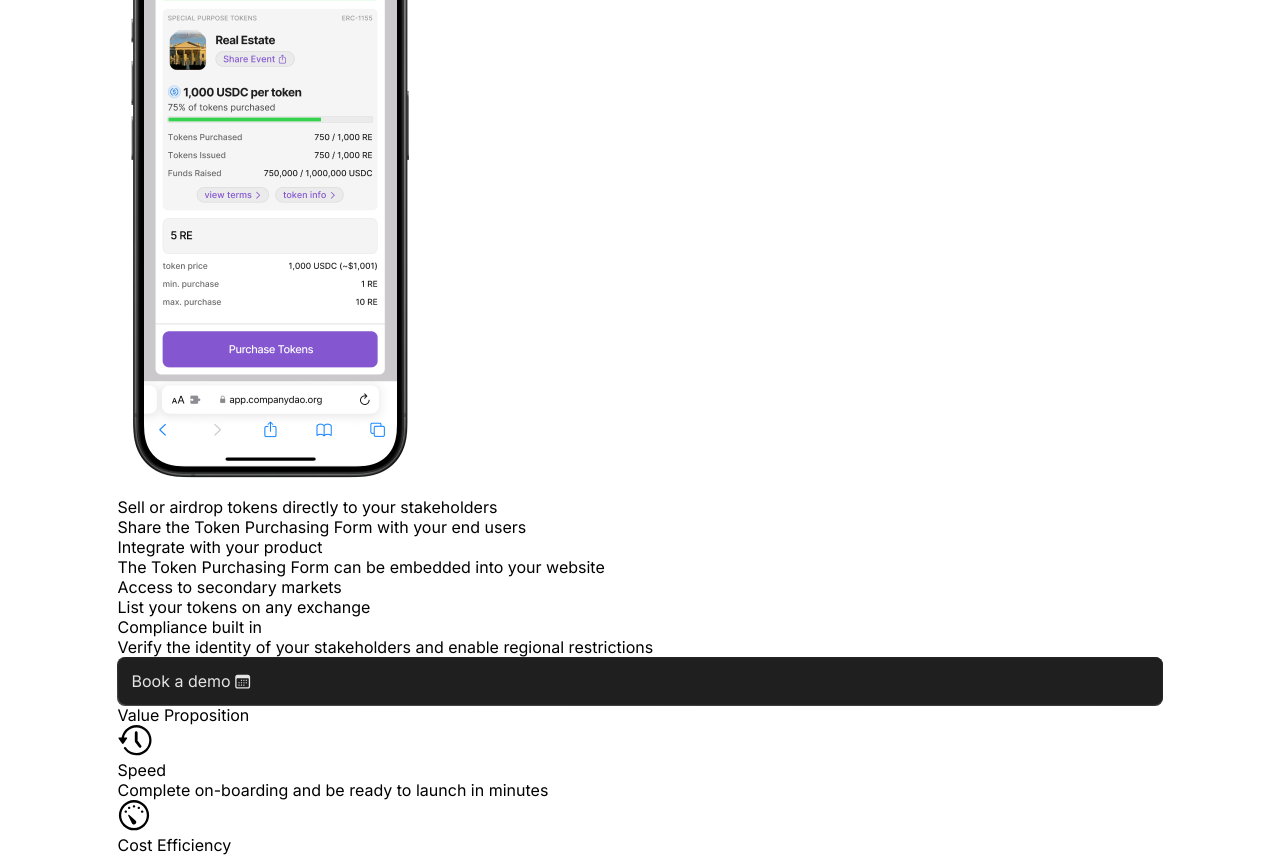
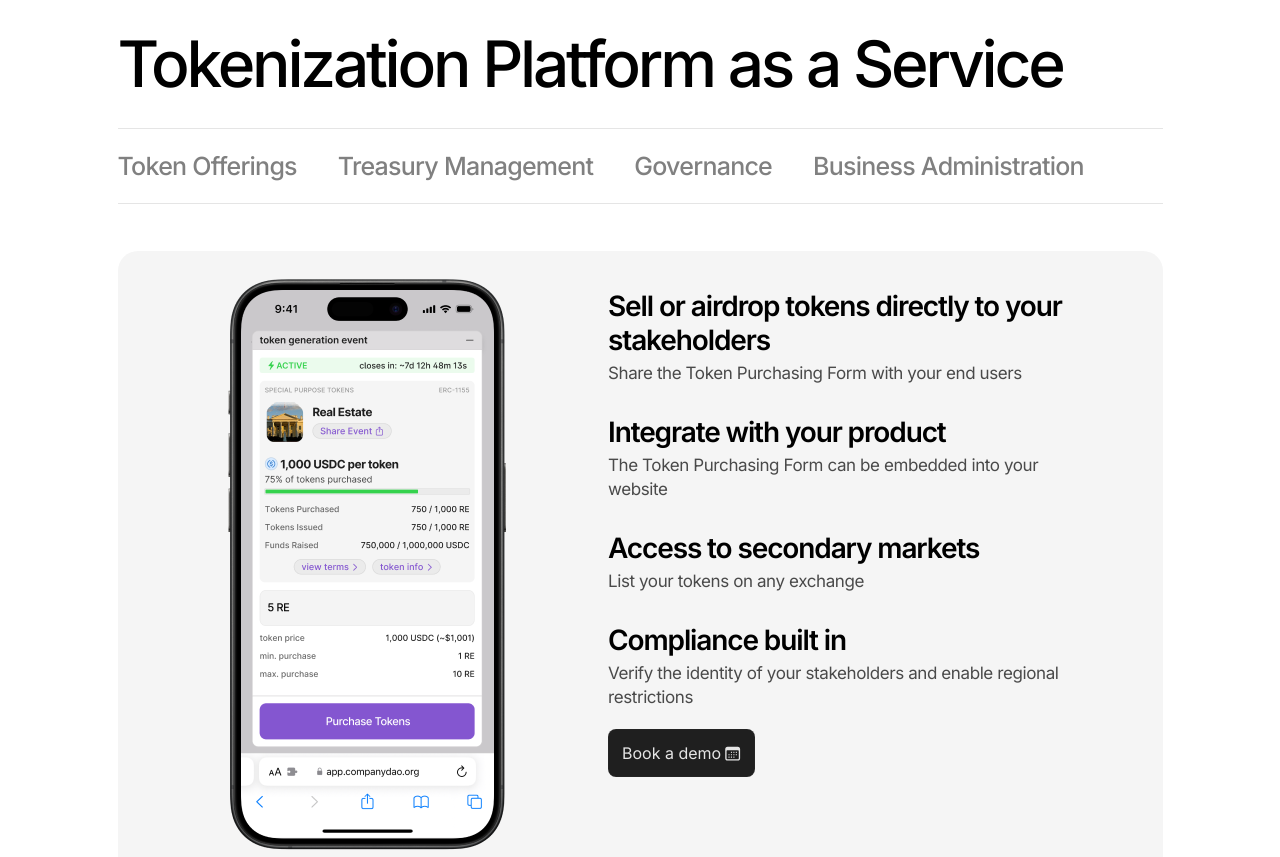
Before and after one commit to DiOnEasy/-ompany-dao, a React (Create React App) app: page / in a window 1280 px wide. Shown: the part 1800-2657 px from the top of the page. Built offline with nearby package versions, Linux system fonts and the light colour scheme.

Commit message:
tokenization component styled

```diff
--- a/src/components/tokenization/Tokenization.module.css
+++ b/src/components/tokenization/Tokenization.module.css
@@ -0,0 +1,31 @@
+.wrapper{
+    padding: 180px 0 0 0;
+}
+.title{
+font-size: 64px;
+font-weight: 500;
+line-height: 64px;
+letter-spacing: -0.05em;
+text-align: left;
+padding-bottom: 32px;
+border-bottom: 1px solid #0000001A;
+
+}
+
+.navbar{
+    border-bottom: 1px solid #0000001A;
+    display: flex;
+    align-items: center;
+    column-gap: 41px;
+}
+
+.navbar span{
+    padding: 22px 0;
+    display: inline-block;
+font-size: 25px;
+font-weight: 500;
+line-height: 30px;
+letter-spacing: -0.03em;
+text-align: left;
+color: #808080;
+}
--- a/src/components/tokenization/Tokenization.tsx
+++ b/src/components/tokenization/Tokenization.tsx
@@ -1,6 +1,6 @@
 import { FC } from "react";
+import s from './Tokenization.module.css';
 import { TokenizationContent } from "./tokenization-content/TokenizationContent";
-
 export interface ITokenization {
   image: string;
   titles: string[];
@@ -27,18 +27,18 @@ const TokenizationData: ITokenization[] = [
 
 export const Tokenization: FC = () => {
   return (
-    <>
-      <div>
-        <div>
+
+      <div className={s.wrapper}>
+        <div className={s.title}>
           <p>Tokenization Platform as a Service</p>
         </div>
-        <div>
+        <div className={s.navbar}>
           <span>Token Offerings</span>
           <span>Treasury Management</span>
           <span>Governance</span>
           <span>Business Administration</span>
         </div>
-        <div>
+        <div className={s.content}>
           <TokenizationContent
             image="/img/tokenization/tokenization-1.png"
             titles={TokenizationData[0].titles}
@@ -46,6 +46,6 @@ export const Tokenization: FC = () => {
           />
         </div>
       </div>
-    </>
+
   );
 };
--- a/src/components/tokenization/tokenization-content/TokenizationContent.module.css
+++ b/src/components/tokenization/tokenization-content/TokenizationContent.module.css
@@ -0,0 +1,46 @@
+.wrapper{
+    margin-top: 47px;
+    padding: 13px 0 38px;
+    background: #f5f5f5;
+    border-radius: 20px;
+}
+
+.content{
+    display: flex;
+    max-width: 850px;
+    margin: 0 auto;
+    column-gap: 88px;
+}
+
+.text{
+    padding-top: 25px;
+}
+
+.item{
+    margin-bottom: 30px;
+}
+
+.item:nth-child(4){
+    margin-bottom: 20px;
+}
+
+.item p:nth-child(1){
+font-size: 28px;
+font-weight: 600;
+line-height: 34px;
+letter-spacing: -0.04em;
+text-align: left;
+margin-bottom: 4px;
+}
+.item p:last-child{
+font-size: 17px;
+font-weight: 400;
+line-height: 24px;
+letter-spacing: -0.4px;
+text-align: left;
+color: #4a4a4a;
+}
+
+.button{
+    display: inline-block;
+}
--- a/src/components/tokenization/tokenization-content/TokenizationContent.tsx
+++ b/src/components/tokenization/tokenization-content/TokenizationContent.tsx
@@ -1,25 +1,30 @@
 import { FC } from "react";
 import { Button } from "../../../ui/button/Button";
 import { ITokenization } from "../Tokenization";
-
-export const TokenizationContent: FC<ITokenization> = ({image, titles, texts}) => {
+import s from "./TokenizationContent.module.css";
+export const TokenizationContent: FC<ITokenization> = ({
+  image,
+  titles,
+  texts,
+}) => {
   return (
-    <>
-      <div>
-      <div><img src={image} alt="" /></div>
-      <div>
-      <div>
-        {titles.map((title, index) =>(
-          <>
+    <div className={s.wrapper}>
+      <div className={s.content}>
+        <div className={s.image}>
+          <img src={image} alt="" />
+        </div>
+        <div className={s.text}>
+            {titles.map((title, index) => (
+          <div className={s.item}>
           <p>{title}</p>
-          <p>{texts[index]}</p>
-          </>
-
-        ))}
+                <p>{texts[index]}</p>
+                </div>
+            ))}
+          <div className={s.button}>
+            <Button title="Book a demo" icon="/img/calendar.svg" />
+          </div>
+        </div>
       </div>
-        <Button title="Book a demo" icon="/img/calendar.svg"/>
-      </div>
-      </div>
-    </>
+    </div>
   );
 };
```
